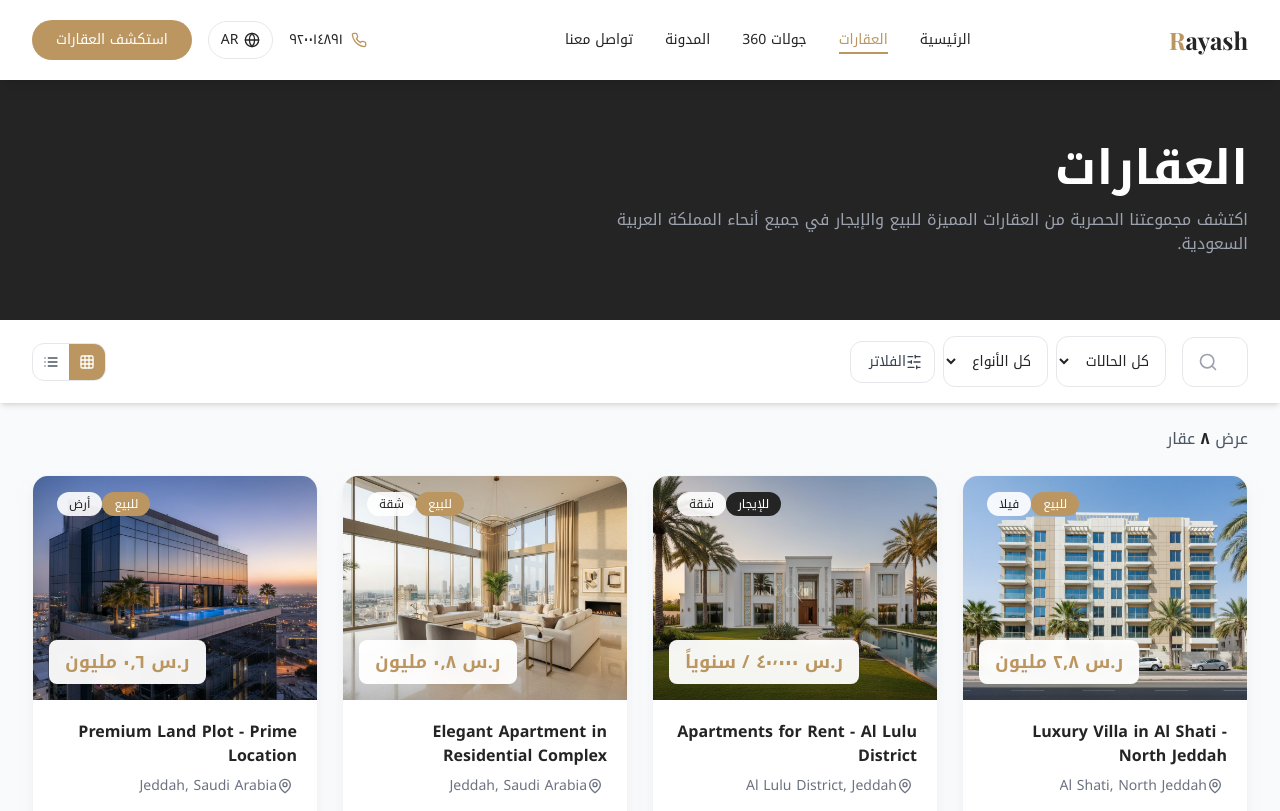
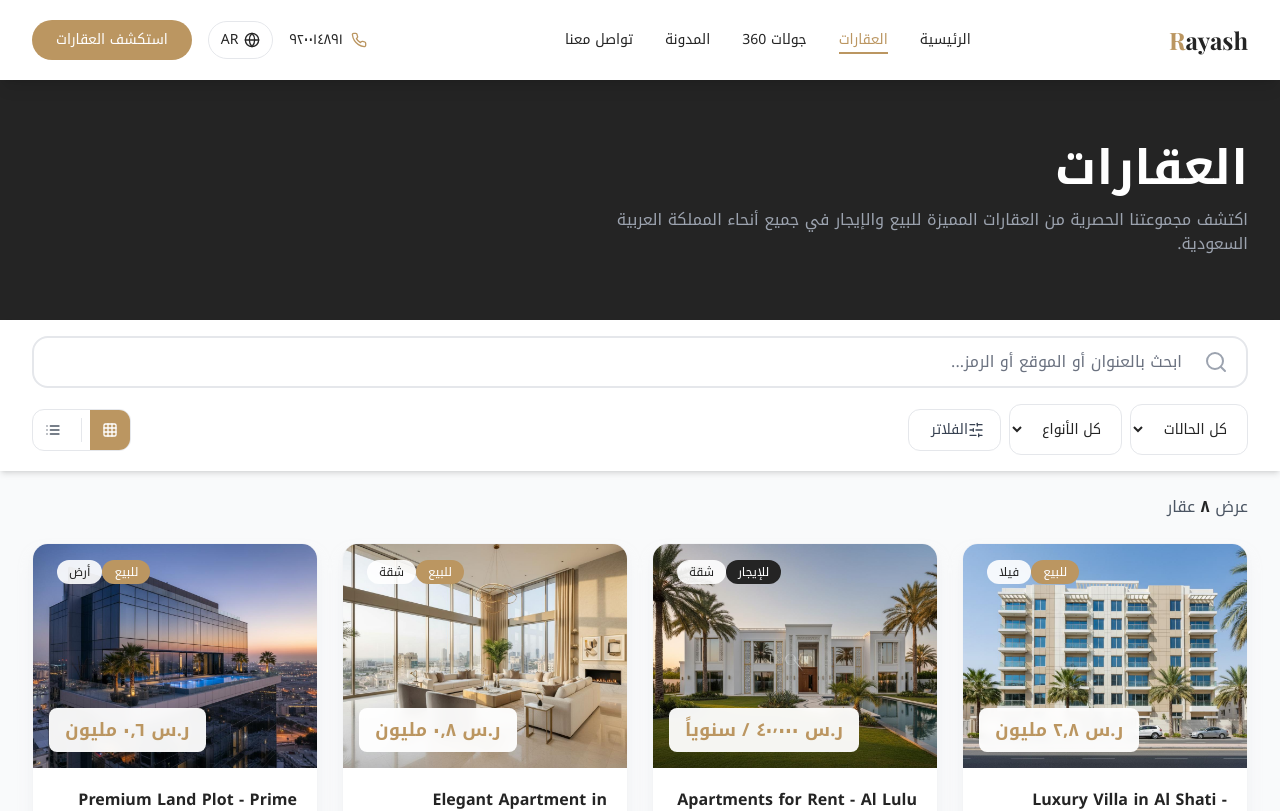
Before and after one commit to DeveloperSarim/Rayash-React, a React (Vite) app: page /ar/properties in a window 1280 px wide. Shown: the top 811 px of the page. Built offline with nearby package versions, Linux system fonts and the light colour scheme.

Commit message:
Add base CSS styles and utility classes for layout and typography

```diff
--- a/src/pages/Home.jsx
+++ b/src/pages/Home.jsx
@@ -414,15 +414,15 @@ function LeadershipSection() {
               transition={{ duration: 0.5, delay: i * 0.1 }} className="group">
               <div className="bg-white rounded-2xl overflow-hidden shadow-lg shadow-gray-200/50 border border-gray-100 transition-all duration-300 group-hover:shadow-xl">
                 <div className="relative h-72 overflow-hidden">
-                  <img src={m.image} alt={m.name} className="w-full h-full object-cover object-top transition-transform duration-500 group-hover:scale-105" />
+                  <img src={m.image} alt={t(`team_member_${m.id}_name`)} className="w-full h-full object-cover object-top transition-transform duration-500 group-hover:scale-105" />
                   <div className="absolute inset-0 bg-gradient-to-t from-[#242424]/60 via-transparent to-transparent" />
                   <div className="absolute inset-4 border-2 border-[#bb9661] rounded-xl opacity-0 group-hover:opacity-100 transition-opacity duration-300" />
                 </div>
                 <div className="p-6 text-center">
                   <div className="w-8 h-0.5 bg-[#bb9661] mx-auto mb-4" />
-                  <h3 className="text-xl font-bold text-[#242424] mb-1">{m.name}</h3>
-                  <p className="text-[#bb9661] font-medium text-sm mb-4">{m.role}</p>
-                  <p className="text-gray-600 text-sm leading-relaxed">{m.bio}</p>
+                  <h3 className="text-xl font-bold text-[#242424] mb-1">{t(`team_member_${m.id}_name`)}</h3>
+                  <p className="text-[#bb9661] font-medium text-sm mb-4">{t(`team_member_${m.id}_role`)}</p>
+                  <p className="text-gray-600 text-sm leading-relaxed">{t(`team_member_${m.id}_bio`)}</p>
                 </div>
               </div>
             </motion.div>
--- a/src/pages/Properties.jsx
+++ b/src/pages/Properties.jsx
@@ -78,27 +78,40 @@ export default function Properties() {
       {/* Sticky Filter Bar */}
       <div className="sticky top-20 z-30 bg-white shadow-md">
         <div className="max-w-7xl mx-auto px-4 sm:px-6 lg:px-8 py-4">
-          <div className="flex flex-col lg:flex-row lg:items-center gap-4">
+          {/* Search Row */}
+          <div className="mb-4">
             {/* Search */}
-            <div className="relative flex-1">
-              <Search className="absolute left-4 top-1/2 -translate-y-1/2 w-5 h-5 text-gray-400" />
+            <div className="relative w-full">
+              <Search className={`absolute top-1/2 -translate-y-1/2 w-6 h-6 text-gray-400 pointer-events-none ${i18n.language?.startsWith('ar') ? 'right-5' : 'left-5'}`} />
               <input
                 type="text"
                 placeholder={t('search_ph')}
                 value={filters.search}
                 onChange={e => update('search', e.target.value)}
-                className="w-full pl-12 pr-4 py-3 rounded-xl border border-gray-200 focus:border-[#bb9661] focus:ring-2 focus:ring-[#bb9661]/20 outline-none transition-all"
+                className={`w-full py-3 rounded-2xl border-2 border-gray-200 bg-white hover:border-[#bb9661]/50 focus:border-[#bb9661] focus:ring-2 focus:ring-[#bb9661]/20 outline-none transition-all font-medium text-base text-gray-900 placeholder-gray-500 ${i18n.language?.startsWith('ar') ? 'pr-16 pl-4' : 'pl-16 pr-4'}`}
+                style={{ color: '#1f2937', caretColor: '#bb9661' }}
               />
+              {filters.search && (
+                <button
+                  onClick={() => update('search', '')}
+                  className={`absolute top-1/2 -translate-y-1/2 p-2 text-gray-400 hover:text-gray-600 transition-colors ${i18n.language?.startsWith('ar') ? 'left-5' : 'right-5'}`}
+                  title="Clear search"
+                >
+                  <X className="w-5 h-5" />
+                </button>
+              )}
             </div>
+          </div>
 
-            <div className="flex items-center justify-between gap-2 w-full">
+          {/* Filters Row */}
+          <div className="flex flex-col lg:flex-row lg:items-center gap-3">
               {/* Left: filters */}
               <div className="flex items-center gap-2 flex-wrap">
                 {/* Status */}
                 <select
                   value={filters.status}
                   onChange={e => update('status', e.target.value)}
-                  className="px-3 py-2.5 rounded-xl border border-gray-200 focus:border-[#bb9661] focus:ring-2 focus:ring-[#bb9661]/20 outline-none transition-all bg-white text-sm"
+                  className="px-4 py-2.5 rounded-xl border border-gray-200 focus:border-[#bb9661] focus:ring-2 focus:ring-[#bb9661]/20 outline-none transition-all bg-white text-sm hover:border-[#bb9661] font-medium"
                 >
                   <option value="all">{t('all_status')}</option>
                   <option value="for-sale">{t('for_sale')}</option>
@@ -109,7 +122,7 @@ export default function Properties() {
                 <select
                   value={filters.type}
                   onChange={e => update('type', e.target.value)}
-                  className="px-3 py-2.5 rounded-xl border border-gray-200 focus:border-[#bb9661] focus:ring-2 focus:ring-[#bb9661]/20 outline-none transition-all bg-white text-sm"
+                  className="px-4 py-2.5 rounded-xl border border-gray-200 focus:border-[#bb9661] focus:ring-2 focus:ring-[#bb9661]/20 outline-none transition-all bg-white text-sm hover:border-[#bb9661] font-medium"
                 >
                   <option value="all">{t('all_types')}</option>
                   <option value="villa">{t('type_villa')}</option>
@@ -121,8 +134,8 @@ export default function Properties() {
                 {/* Advanced filters toggle */}
                 <button
                   onClick={() => setShowFilters(!showFilters)}
-                  className={`flex items-center space-x-1.5 px-3 py-2.5 rounded-xl border transition-all text-sm ${
-                    showFilters ? 'bg-[#bb9661] text-white border-[#bb9661]' : 'border-gray-200 hover:border-[#bb9661] text-gray-700'
+                  className={`flex items-center space-x-1.5 px-4 py-2.5 rounded-xl border font-medium transition-all text-sm ${
+                    showFilters ? 'bg-[#bb9661] text-white border-[#bb9661]' : 'border-gray-200 hover:border-[#bb9661] text-gray-700 hover:text-[#bb9661]'
                   }`}
                 >
                   <SlidersHorizontal className="w-4 h-4" />
@@ -131,22 +144,24 @@ export default function Properties() {
               </div>
 
               {/* Right: View toggle — always stays on same row */}
-              <div className="flex-shrink-0 flex items-center border border-gray-200 rounded-xl overflow-hidden">
+              <div className="flex-shrink-0 flex items-center gap-2 border border-gray-200 rounded-xl overflow-hidden bg-white ms-auto">
                 <button
                   onClick={() => setViewMode('grid')}
-                  className={`p-2.5 ${viewMode === 'grid' ? 'bg-[#bb9661] text-white' : 'hover:bg-gray-100 text-gray-600'}`}
+                  className={`p-3 transition-all font-medium ${viewMode === 'grid' ? 'bg-[#bb9661] text-white' : 'hover:bg-gray-100 text-gray-600'}`}
+                  title="Grid view"
                 >
                   <Grid className="w-4 h-4" />
                 </button>
+                <div className="w-px h-6 bg-gray-200" />
                 <button
                   onClick={() => setViewMode('list')}
-                  className={`p-2.5 ${viewMode === 'list' ? 'bg-[#bb9661] text-white' : 'hover:bg-gray-100 text-gray-600'}`}
+                  className={`p-3 transition-all font-medium ${viewMode === 'list' ? 'bg-[#bb9661] text-white' : 'hover:bg-gray-100 text-gray-600'}`}
+                  title="List view"
                 >
                   <List className="w-4 h-4" />
                 </button>
               </div>
             </div>
-          </div>
 
           {/* Advanced Filters */}
           <AnimatePresence>
@@ -161,7 +176,7 @@ export default function Properties() {
                   <select
                     value={filters.city}
                     onChange={e => update('city', e.target.value)}
-                    className="px-4 py-3 rounded-xl border border-gray-200 focus:border-[#bb9661] focus:ring-2 focus:ring-[#bb9661]/20 outline-none transition-all bg-white text-sm"
+                    className="px-4 py-3 rounded-xl border border-gray-200 focus:border-[#bb9661] focus:ring-2 focus:ring-[#bb9661]/20 outline-none transition-all bg-white text-sm hover:border-[#bb9661] font-medium"
                   >
                     <option value="all">{t('all_cities')}</option>
                     {cities.map(c => <option key={c} value={c}>{c}</option>)}
@@ -170,17 +185,17 @@ export default function Properties() {
                     type="number" placeholder={t('min_price')}
                     value={filters.minPrice}
                     onChange={e => update('minPrice', e.target.value)}
-                    className="px-4 py-3 rounded-xl border border-gray-200 focus:border-[#bb9661] focus:ring-2 focus:ring-[#bb9661]/20 outline-none transition-all text-sm"
+                    className="px-4 py-3 rounded-xl border border-gray-200 focus:border-[#bb9661] focus:ring-2 focus:ring-[#bb9661]/20 outline-none transition-all text-sm font-medium hover:border-[#bb9661]"
                   />
                   <input
                     type="number" placeholder={t('max_price')}
                     value={filters.maxPrice}
                     onChange={e => update('maxPrice', e.target.value)}
-                    className="px-4 py-3 rounded-xl border border-gray-200 focus:border-[#bb9661] focus:ring-2 focus:ring-[#bb9661]/20 outline-none transition-all text-sm"
+                    className="px-4 py-3 rounded-xl border border-gray-200 focus:border-[#bb9661] focus:ring-2 focus:ring-[#bb9661]/20 outline-none transition-all text-sm font-medium hover:border-[#bb9661]"
                   />
                   <button
                     onClick={clearFilters}
-                    className="flex items-center justify-center space-x-2 px-4 py-3 rounded-xl border border-gray-200 hover:border-[#bb9661] hover:text-[#bb9661] transition-all text-sm"
+                    className="flex items-center justify-center space-x-2 px-4 py-3 rounded-xl border border-gray-200 hover:border-[#bb9661] hover:text-[#bb9661] hover:bg-[#bb9661]/5 transition-all text-sm font-medium"
                   >
                     <X className="w-5 h-5" />
                     <span>{t('clear_filters')}</span>
```
Also changed, not shown: src/i18n.js (+22 -0 lines), 5 other files (tests, documents, lock files or other folders).
